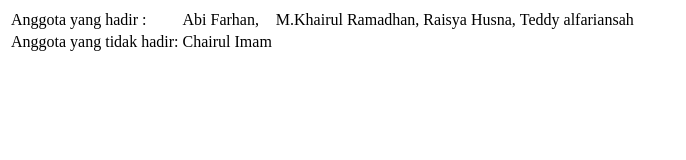
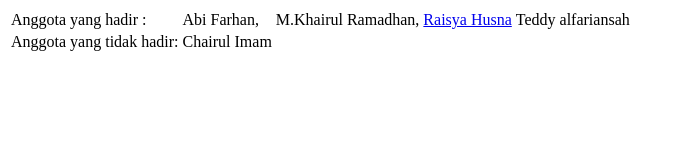
Before and after one commit to Abifarhan/rpl-dulu, a plain HTML site: page Index.html in a window 1280 px wide. Shown: the whole page, without its empty margins (0-686 px from the left). Drawn offline with Linux system fonts and the light colour scheme.

Commit message:
perubahan nama

```diff
--- a/Index.html
+++ b/Index.html
@@ -9,7 +9,7 @@
     <td>Anggota yang hadir :</td>
     <td>Abi Farhan,</td>
     <td>M.Khairul Ramadhan,</td>
-    <td>Raisya Husna,</td>
+    <td><a href="1708107010054.html">Raisya Husna</a></td>
     <td>Teddy alfariansah</td>
   </tr>
   <tr>
```
Also changed, not shown: 1708107010054.html (added).
